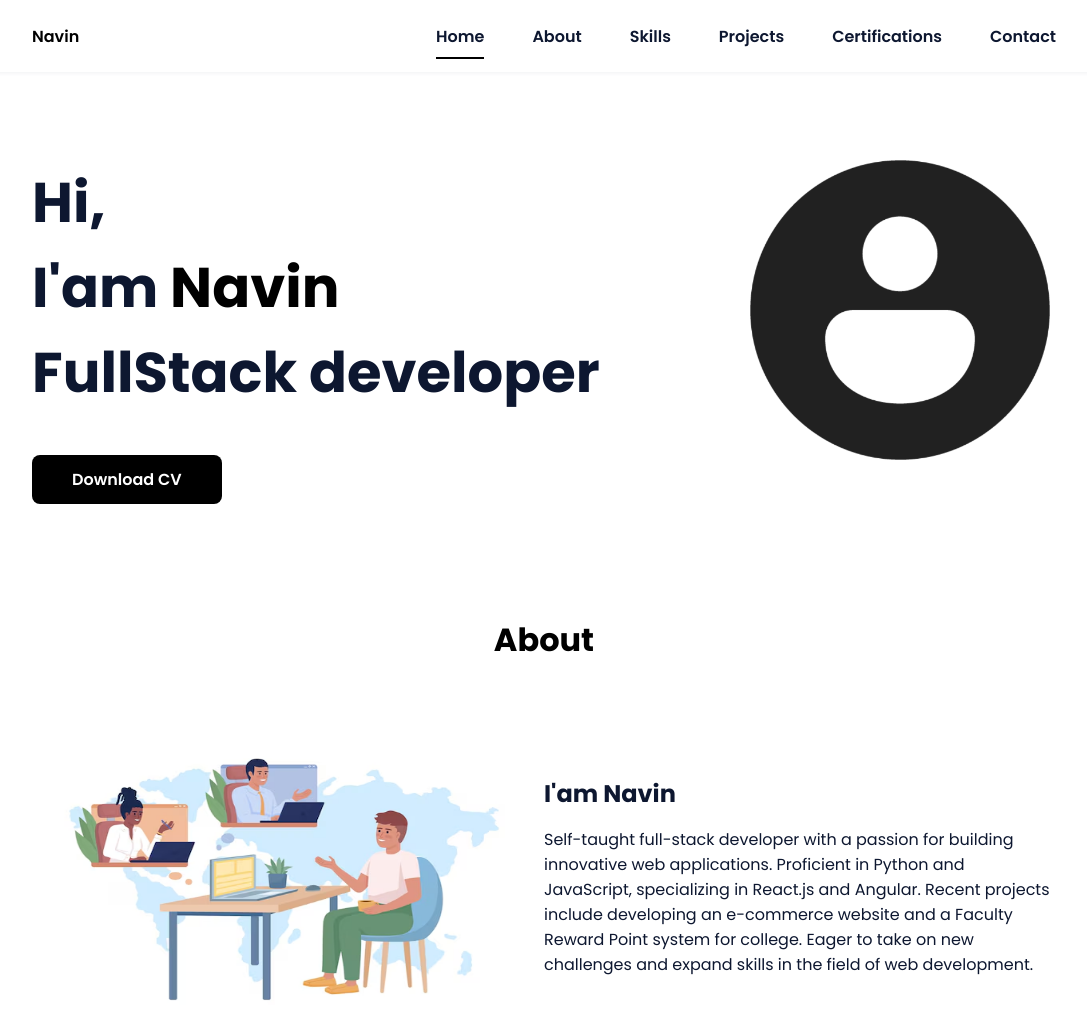
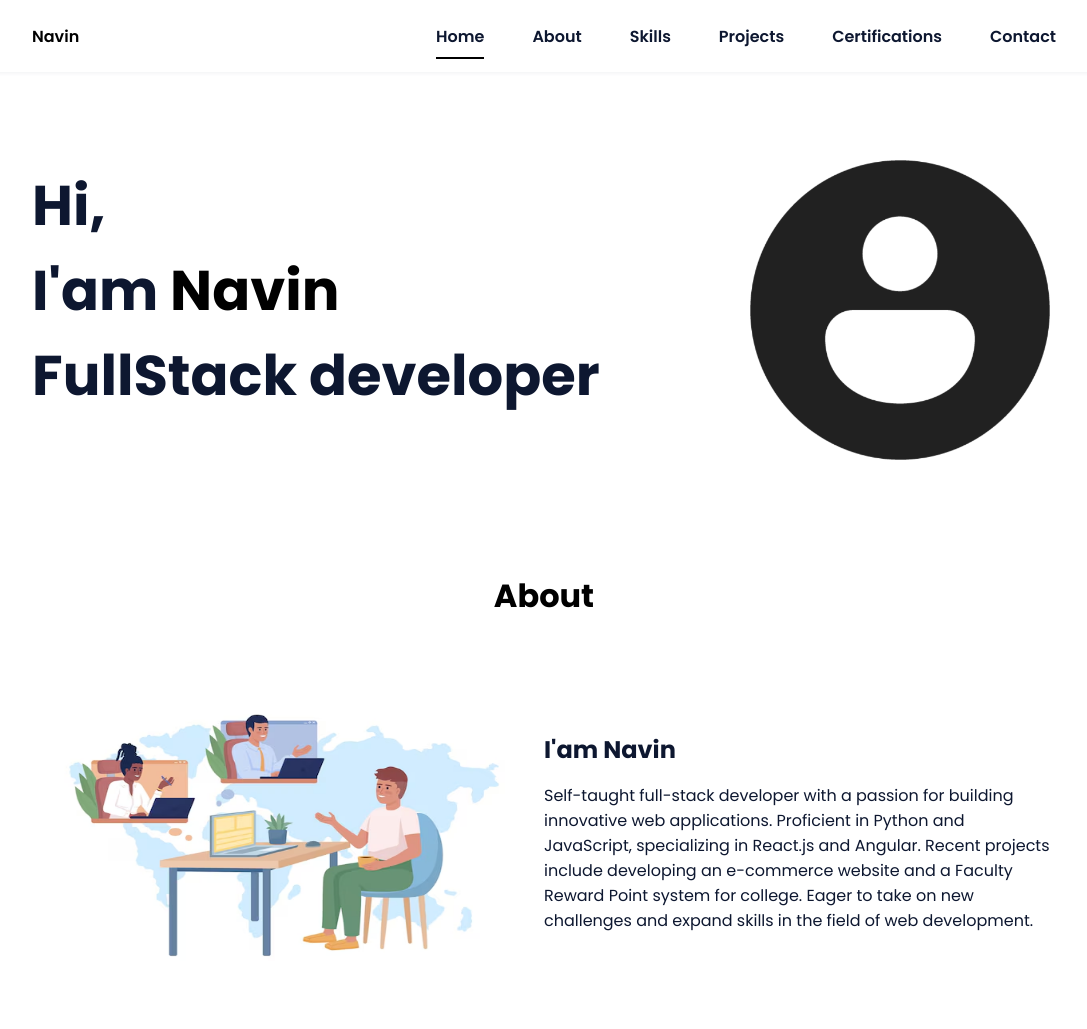
Before and after one commit to NAVIN0507/online-resume, a plain HTML site: page index.html in a window 1280 px wide. Shown: the top 1029 px of the page, without its empty margins (96-1183 px from the left). Drawn offline with nearby package versions, Linux system fonts and the light colour scheme.

Commit message:
Removed Button

```diff
--- a/index.html
+++ b/index.html
@@ -42,7 +42,7 @@
                 <div class="home__data">
                     <h1 class="home__title">Hi,<br>I'am <span class="home__title-color">Navin</span><br> FullStack developer</h1>
 
-                    <a href="#" class="button">Download CV</a>
+
                 </div>
                 <div>
                     <img src="assets/img/person.png" alt="" style="width: 300px;height: 300px; " class="home__img">
```
